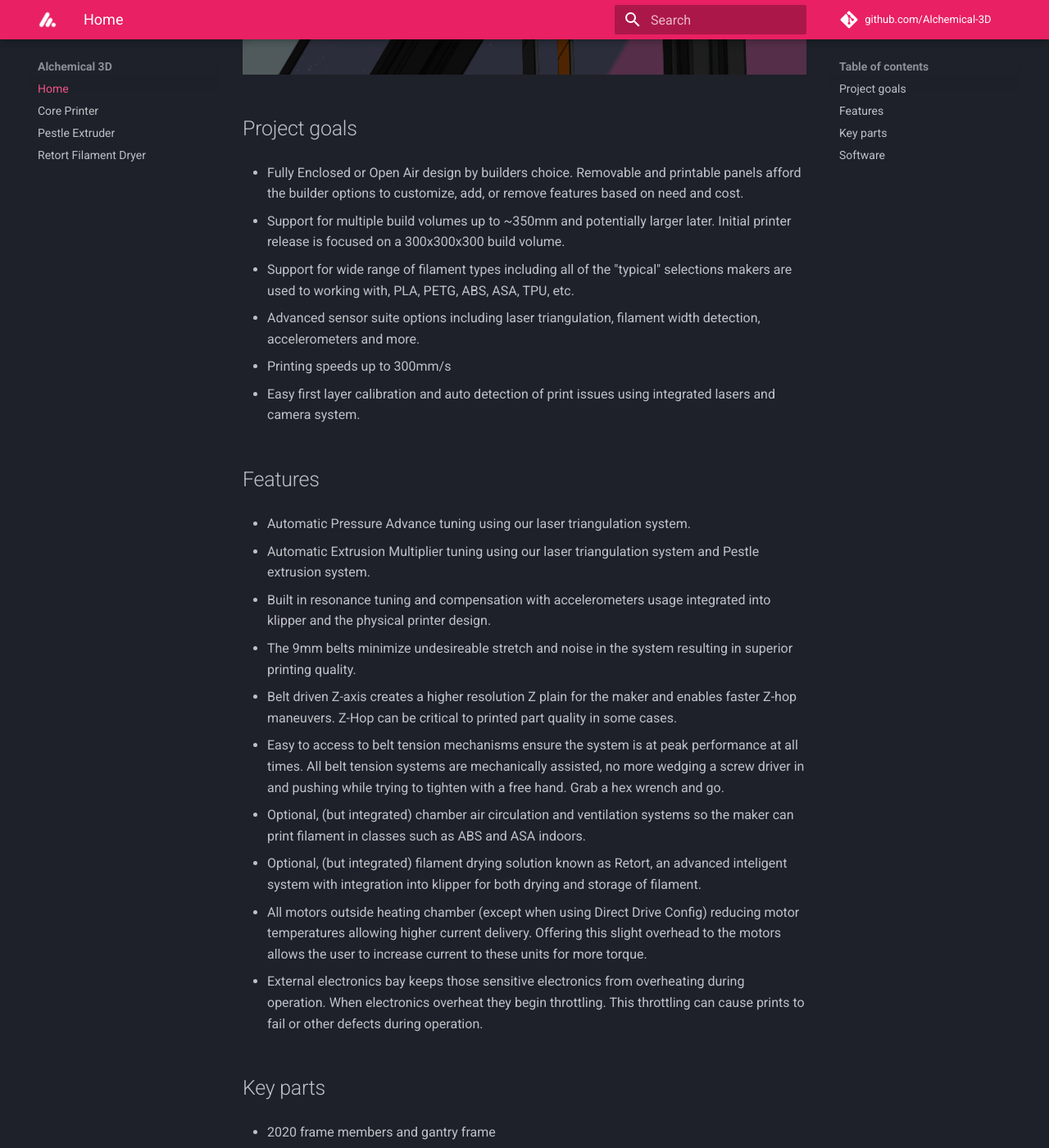
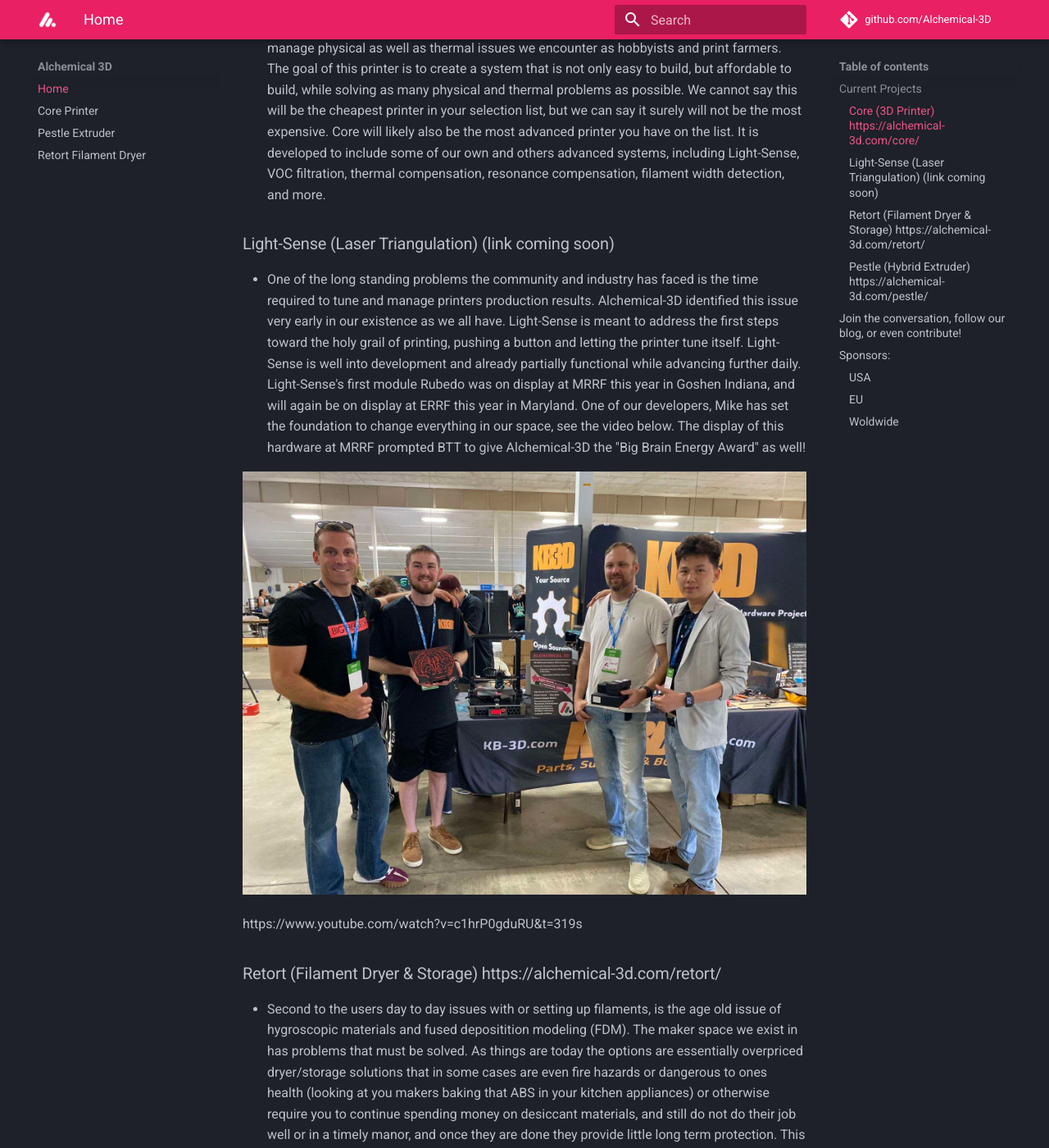
Before and after one commit to Alchemical-3D/alchemical-3d.github.io, an MkDocs documentation site: the page built from docs/index.md, in a window 1280 px wide and 1400 px high, scrolled down 841 px. Shown: the whole window at 82% size. Built offline with MkDocs 1.6.1 and Material for MkDocs 9.7.7, drawn with Linux system fonts in a browser that asks for light colours; some of the changed text lies outside the part shown.

Commit message:
Update index.md
Changing index.md to be a proper home page with project summary and information containing links to sub pages.

```diff
--- a/docs/index.md
+++ b/docs/index.md
@@ -1,74 +1,48 @@
-# Alchemical 3D
+# Bringing the future of additive manufacturing into the workshops of makers today.
 
-> Modular design, fully enclosed or open air CoreXYZ FDM 3D printer with direct drive and bowden extrusion system support, including the Alchemical-3D Pestle system for CoreXY.
+> Alchemical-3D was founded for one purpose, we observed the hobby space had in its own way become stagnant, affording manufacturers the ability to keep supplying the same parts over and over with different names and minor revisions.  Our mission statement is to break this mold, bring more advanced solutions to hobbyists now, while also offering other common sense solutions (and some over-engineered) to problems the community and businesses face today all while existing in the open-source framework.
 
- ![Alchemical Fire 1 Teaser](/assets/images/alchemical_fire1_web.png)
-
-## Project goals
-
-- Fully Enclosed or Open Air design by builders choice.  Removable and printable panels afford the builder options to customize, add, or remove features based on need and cost.
-
-- Support for multiple build volumes up to ~350mm and potentially larger later.   Initial printer release is focused on a 300x300x300 build volume.
-
-- Support for wide range of filament types including all of the "typical" selections makers are used to working with, PLA, PETG, ABS, ASA, TPU, etc.
-
-- Advanced sensor suite options including laser triangulation, filament width detection, accelerometers and more.
-
-- Printing speeds up to 300mm/s
-
-- Easy first layer calibration and auto detection of print issues using integrated lasers and camera system.
+ ![Alchemical Logo](/Alchemical-3D/Brand/blob/main/assets/png/!Alchemical-3D-Badge-Gradient-PRIMARY.png)
 
 
-## Features
+## Current Projects
 
+### Core (3D Printer) https://alchemical-3d.com/core/
+- 3D printers are diverse and complex machines, with complex problems.  Our Core printer falls in the coreXY category of design.  This printer has been designed from the ground up to manage physical as well as thermal issues we encounter as hobbyists and print farmers.  The goal of this printer is to create a system that is not only easy to build, but affordable to build, while solving as many physical and thermal problems as possible.  We cannot say this will be the cheapest printer in your selection list, but we can say it surely will not be the most expensive.  Core will likely also be the most advanced printer you have on the list.  It is developed to include some of our own and others advanced systems, including Light-Sense, VOC filtration, thermal compensation, resonance compensation, filament width detection, and more.
 
-- Automatic Pressure Advance tuning using our laser triangulation system.
+### Light-Sense (Laser Triangulation) (link coming soon)
+- One of the long standing problems the community and industry has faced is the time required to tune and manage printers production results.  Alchemical-3D identified this issue very early in our existence as we all have.   Light-Sense is meant to address the first steps toward the holy grail of printing, pushing a button and letting the printer tune itself.  Light-Sense is well into development and already partially functional while advancing further daily.   Light-Sense's first module Rubedo was on display at MRRF this year in Goshen Indiana, and will again be on display at ERRF this year in Maryland.  One of our developers, Mike has set the foundation to change everything in our space, see the video below.  The display of this hardware at MRRF prompted BTT to give Alchemical-3D the "Big Brain Energy Award" as well!
 
-- Automatic Extrusion Multiplier tuning using our laser triangulation system and Pestle extrusion system.
+![Award](/assets/images/Award.jpg)
 
-- Built in resonance tuning and compensation with accelerometers usage integrated into klipper and the physical printer design.
+https://www.youtube.com/watch?v=c1hrP0gduRU&t=319s
 
-- The 9mm belts minimize undesireable stretch and noise in the system resulting in superior printing quality.
+### Retort (Filament Dryer & Storage) https://alchemical-3d.com/retort/
+- Second to the users day to day issues with or setting up filaments, is the age old issue of hygroscopic materials and fused depositition modeling (FDM).  The maker space we exist in has problems that must be solved.  As things are today the options are essentially overpriced dryer/storage solutions that in some cases are even fire hazards or dangerous to ones health (looking at you makers baking that ABS in your kitchen appliances) or otherwise require you to continue spending money on desiccant materials, and still do not do their job well or in a timely manor, and once they are done they provide little long term protection.  This is where Retort comes in and takes over as an affordable, scalable dryer and storage solution.
 
-- Belt driven Z-axis creates a higher resolution Z plain for the maker and enables faster Z-hop maneuvers.  Z-Hop can be critical to printed part quality in some cases.
+### Pestle (Hybrid Extruder) https://alchemical-3d.com/pestle/
+There is an endless battle being waged in a war of words and pictures day to day in online venues.  The sides of this battle are Direct Drive and Bowden.   What if there was a middle-ground between the two, where you can keep most of the PA and retraction values from Direct Drive, but also not sacrifice the quality and indifference the Bowden system has to issue #6; all while substantially cutting tool-head mass?  This is where Pestle comes into play.
 
-- Easy to access to belt tension mechanisms ensure the system is at peak performance at all times.   All belt tension systems are mechanically assisted, no more wedging a screw driver in and pushing while trying to tighten with a free hand.  Grab a hex wrench and go.
+https://github.com/Alchemical-3D/Pestle_Rotational_Bowden
 
-- Optional, (but integrated) chamber air circulation and ventilation systems so the maker can print filament in classes such as ABS and ASA indoors.
+## Join the conversation, follow our blog, or even contribute!
 
-- Optional, (but integrated) filament drying solution known as Retort, an advanced inteligent system with integration into klipper for both drying and storage of filament.
+DISCORD: https://discord.gg/aE49DW2xXe
+TWITTER: https://twitter.com/Alchemical3D
+GITHUB: https://github.com/Alchemical-3D
+PRINTABLES: https://www.printables.com/@Alchemical3D_390617
+EMAIL: we@alchemical-3d.com
 
-- All motors outside heating chamber (except when using Direct Drive Config) reducing motor temperatures allowing higher current delivery.  Offering this slight overhead to the motors allows the user to increase current to these units for more torque.
+## Sponsors:
+> Alchemical-3D is extremely appreciative to all of our sponsors and the people who have put time and money into the community.  Please take time to visit these sites and do business with them, you will not find better sources of quality hardware and support.  Many of these sponsors products can be found across other stores as well.
 
-- External electronics bay keeps those sensitive electronics from overheating during operation.  When electronics overheat they begin throttling.  This throttling can cause prints to fail or other defects during operation.
+### USA
+- https://kb-3d.com/store/
+- https://www.fabreeko.com/
 
+### EU
+- https://3do.dk/
+- https://linneo.tech/
 
-## Key parts
-
-- 2020 frame members and gantry frame
-
-- 1x MGN12H Rails for X stability for the hotend.
-
-- 4x MGN9H Rails make up the Y/Z-axis, all redundant to ensure movement accuracy.
-
-- 9mm 2GT Belts on XYZ axis Motion
-
-- Heavy Duty Bearings and bolts ensure your parts stay where you want them to.
-
-- NEMA17 Motors XYZ 4042 as standard, support for NEMA17 4048 for XYZ
-
-- Printing out of ABS or ASA is required, PC or PC-ABS are also acceptable materials.
-
-- Fysetc Spider, Octopus, Manta M8P MCUs are all supported.
-
-- Alchemical-3D toolhead system initially supports Dragon and V6 hotends and many other to come
-
--  24V Power Standard, 48V Optional.   Additional space provided under printer for makers who desire to add 48V power supplies.
-
--  Mains bed (with heating pad) or 24V bed by user choice, mains bed is recommended for this build due to volume and heating times.
-
-## Software
-
--  Klipper + Mainsail or Fluidd
-
--  Pre-configured Alchemical-3D software and macros bundle.
+### Woldwide
+- http://ldomotors.com/
```
